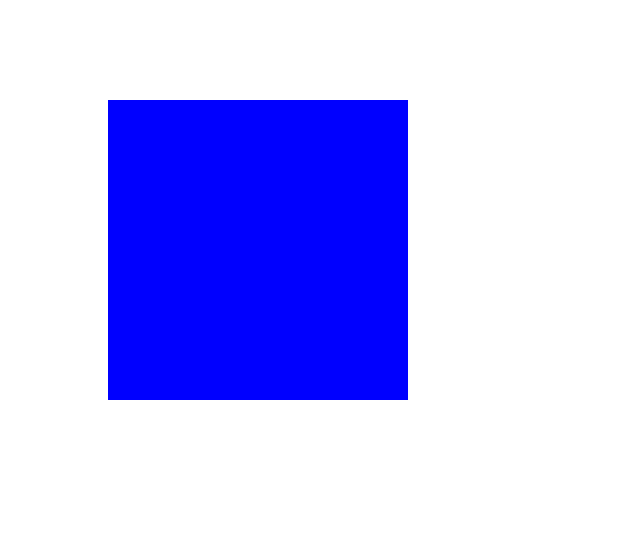
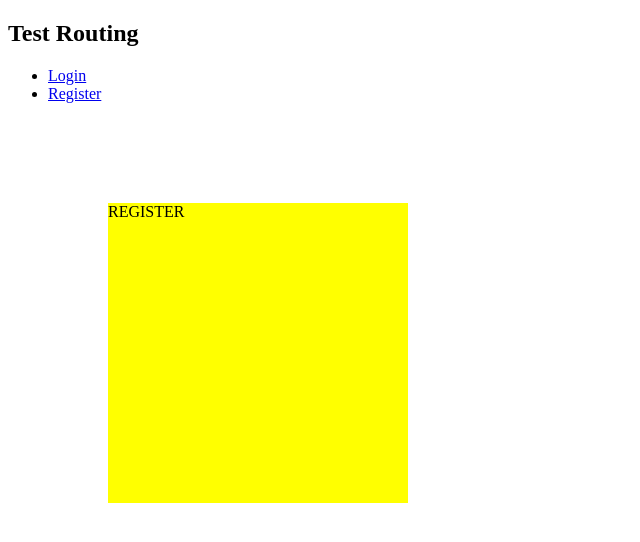
Before and after one commit to KeimiLL/online-shop, an Angular app in the folder frontend/: page /register in a window 1280 px wide. Before the commit this address led to /. Shown: the top 542 px of the page, without its empty margins (0-640 px from the left). Built offline with nearby package versions, Linux system fonts and the light colour scheme.

Commit message:
OS-3: Add basic routing
- Add eslint with flat config
- Add eslint plugins
- Add precommit

```diff
--- a/frontend/package.json
+++ b/frontend/package.json
@@ -21,6 +21,7 @@
     "@angular/platform-browser": "^18.2.0",
     "@angular/platform-browser-dynamic": "^18.2.0",
     "@angular/router": "^18.2.0",
+    "eslint-plugin-simple-import-sort": "^12.1.1",
     "husky": "^9.1.6",
     "lint-staged": "^15.2.10",
     "rxjs": "~7.8.0",
--- a/frontend/src/app/app.component.html
+++ b/frontend/src/app/app.component.html
@@ -1 +1,12 @@
-<app-login></app-login>
+<h2>Test Routing</h2>
+<nav>
+    <ul>
+        <li>
+            <a routerLink="/login" routerLinkActive="active"> Login </a>
+        </li>
+        <li>
+            <a routerLink="/register" routerLinkActive="active"> Register </a>
+        </li>
+    </ul>
+</nav>
+<router-outlet></router-outlet>
--- a/frontend/src/app/app.component.ts
+++ b/frontend/src/app/app.component.ts
@@ -1,11 +1,11 @@
 import { Component } from '@angular/core';
-import { RouterOutlet } from '@angular/router';
+import { RouterLink, RouterOutlet } from '@angular/router';
 import { LoginComponent } from './core/auth/components/login/login.component';
 
 @Component({
   selector: 'app-root',
   standalone: true,
-  imports: [RouterOutlet, LoginComponent],
+  imports: [RouterOutlet, LoginComponent, RouterLink],
   templateUrl: './app.component.html',
   styleUrl: './app.component.scss'
 })
--- a/frontend/src/app/app.routes.ts
+++ b/frontend/src/app/app.routes.ts
@@ -1,3 +1,14 @@
 import { Routes } from '@angular/router';
+import { LoginComponent } from './core/auth/components/login/login.component';
+import { RegisterComponent } from './core/auth/components/register/register.component';
 
-export const routes: Routes = [];
+export const routes: Routes = [
+    {
+      path: 'login',
+    component: LoginComponent
+    },
+    {
+      path: 'register',
+    component: RegisterComponent
+    },
+];
--- a/frontend/src/app/core/auth/components/login/login.component.html
+++ b/frontend/src/app/core/auth/components/login/login.component.html
@@ -1 +1 @@
-<div style="height: 300px; width: 300px; background-color: blue; margin: 100px;"></div>
+<div style="height: 300px; width: 300px; background-color: blue; margin: 100px;">LOGIN</div>
--- a/frontend/src/app/core/auth/components/login/login.component.ts
+++ b/frontend/src/app/core/auth/components/login/login.component.ts
@@ -9,4 +9,5 @@ import { Component } from '@angular/core';
 })
 export class LoginComponent {
 
+
 }
--- a/frontend/src/app/core/auth/components/register/register.component.html
+++ b/frontend/src/app/core/auth/components/register/register.component.html
@@ -1 +1 @@
-<p>register works!</p>
+<div style="height: 300px; width: 300px; background-color: yellow; margin: 100px;">REGISTER</div>
```
Also changed, not shown: frontend/eslint.config.mjs (+20 -8 lines), 1 other file (tests, documents, lock files or other folders).
